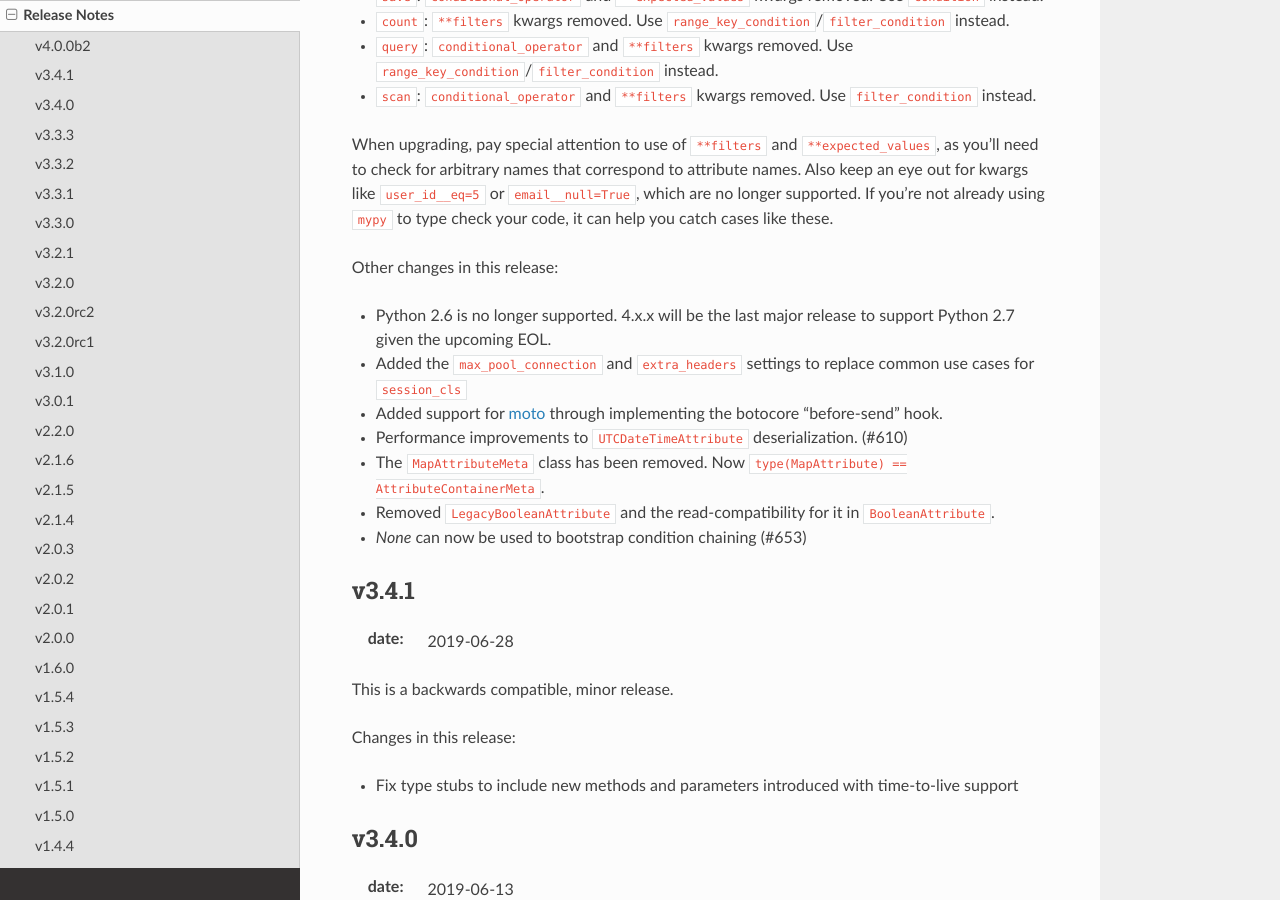
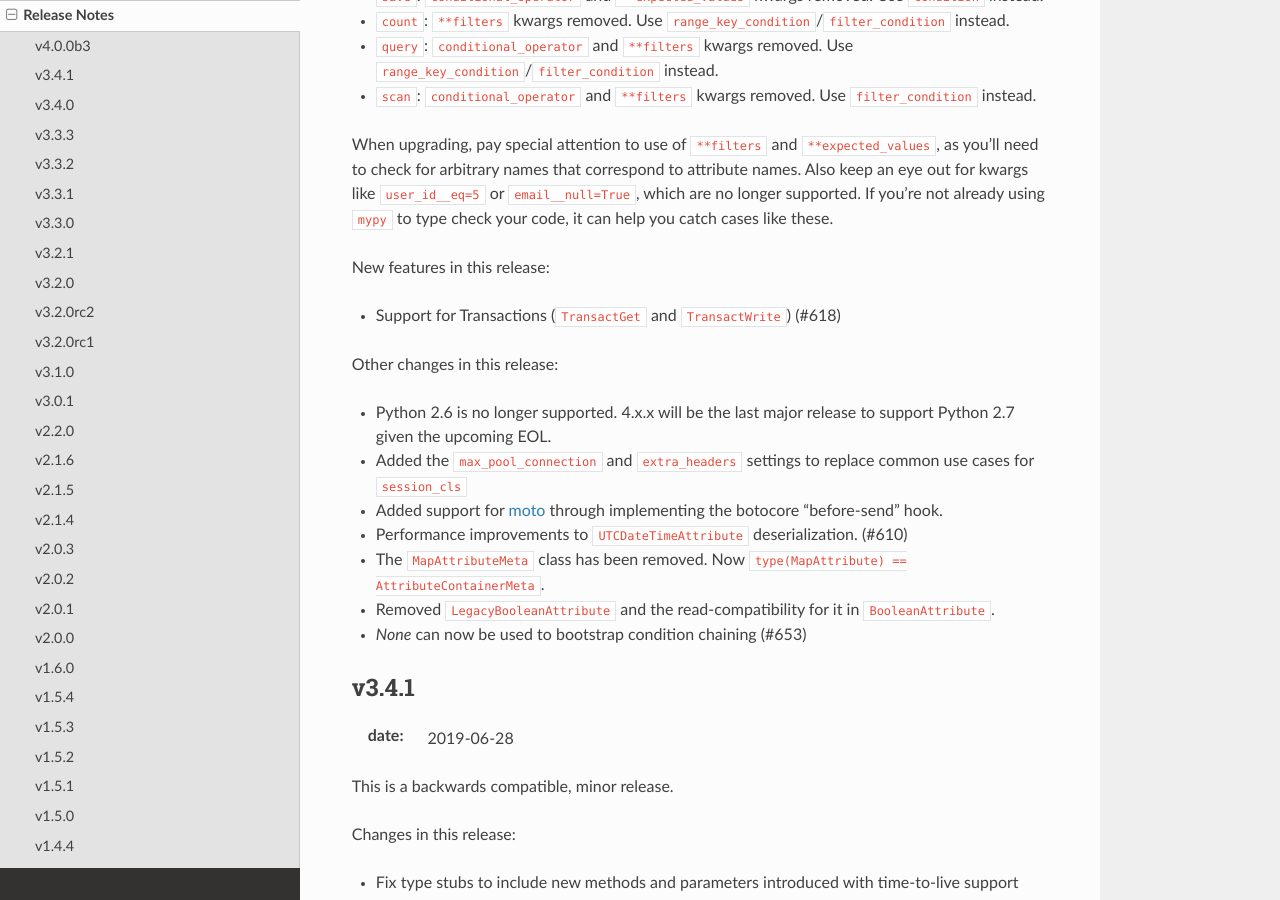
Before and after one commit to pynamodb/PynamoDB, a Sphinx documentation site: the page built from docs/release_notes.rst, in a window 1280 px wide and 900 px high, scrolled down 1016 px. Built offline with Sphinx 7.4.7 and the Read the Docs theme 2.0.0, drawn with Linux system fonts in a browser that asks for light colours.

Commit message:
Update release notes for b3

```diff
--- a/docs/release_notes.rst
+++ b/docs/release_notes.rst
@@ -1,7 +1,7 @@
 Release Notes
 =============
 
-v4.0.0b2
+v4.0.0b3
 --------
 
 :date: 2019-04-10
@@ -39,6 +39,10 @@ removed. See a complete list of affected ``Model`` methods below:
 When upgrading, pay special attention to use of ``**filters`` and ``**expected_values``, as you'll need to check for arbitrary names that correspond to
 attribute names. Also keep an eye out for kwargs like ``user_id__eq=5`` or ``email__null=True``, which are no longer supported. If you're not already using
 ``mypy`` to type check your code, it can help you catch cases like these.
+
+New features in this release:
+
+* Support for Transactions (``TransactGet`` and ``TransactWrite``) (#618)
 
 Other changes in this release:
 
--- a/pynamodb/__init__.py
+++ b/pynamodb/__init__.py
@@ -7,4 +7,4 @@ A simple abstraction over DynamoDB
 """
 __author__ = 'Jharrod LaFon'
 __license__ = 'MIT'
-__version__ = '4.0.0b2'
+__version__ = '4.0.0b3'
```
